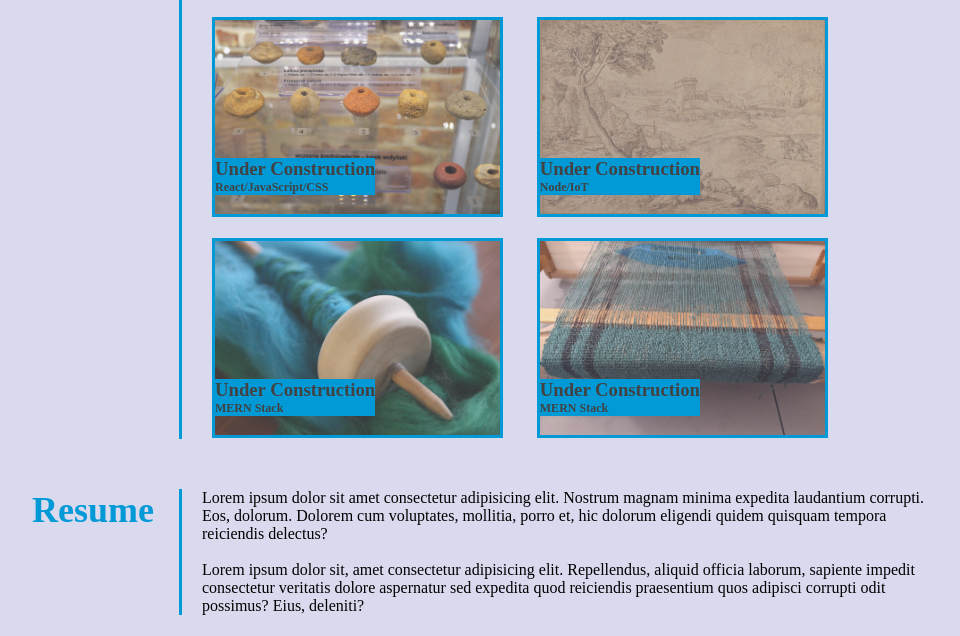
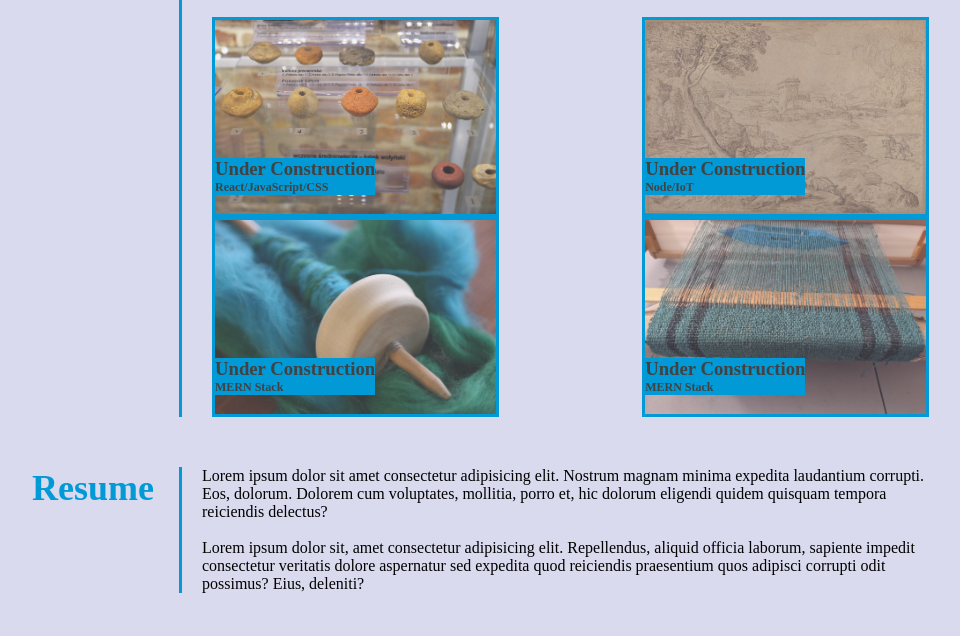
Before and after one commit to jrargent/Argent-Portfolio, a plain HTML site: page index.html in a window 1280 px wide. Shown: the part 892-1528 px from the top of the page, without its empty margins (96-1056 px from the left). Drawn offline with Linux system fonts and the light colour scheme.

Commit message:
update construction-row div, test flex display, edit CSS

```diff
--- a/assets/css/style.css
+++ b/assets/css/style.css
@@ -149,12 +149,19 @@ body {
 
 }
 
+.construction-row {
+    display: flex;
+    flex-wrap: wrap;
+    margin-left: 10px;
+    margin-top: 20px;
+    justify-content: space-between;
+    /*try using flex: 1 1 30%?*/
+}
+
 .under-construction {
     display: inline-flex;
     border: solid var(--primary-color);
-
     position: relative;
-    margin: 20px 20px 0px 10px;
     width: 40%;
     min-height: 200px;
 
```
